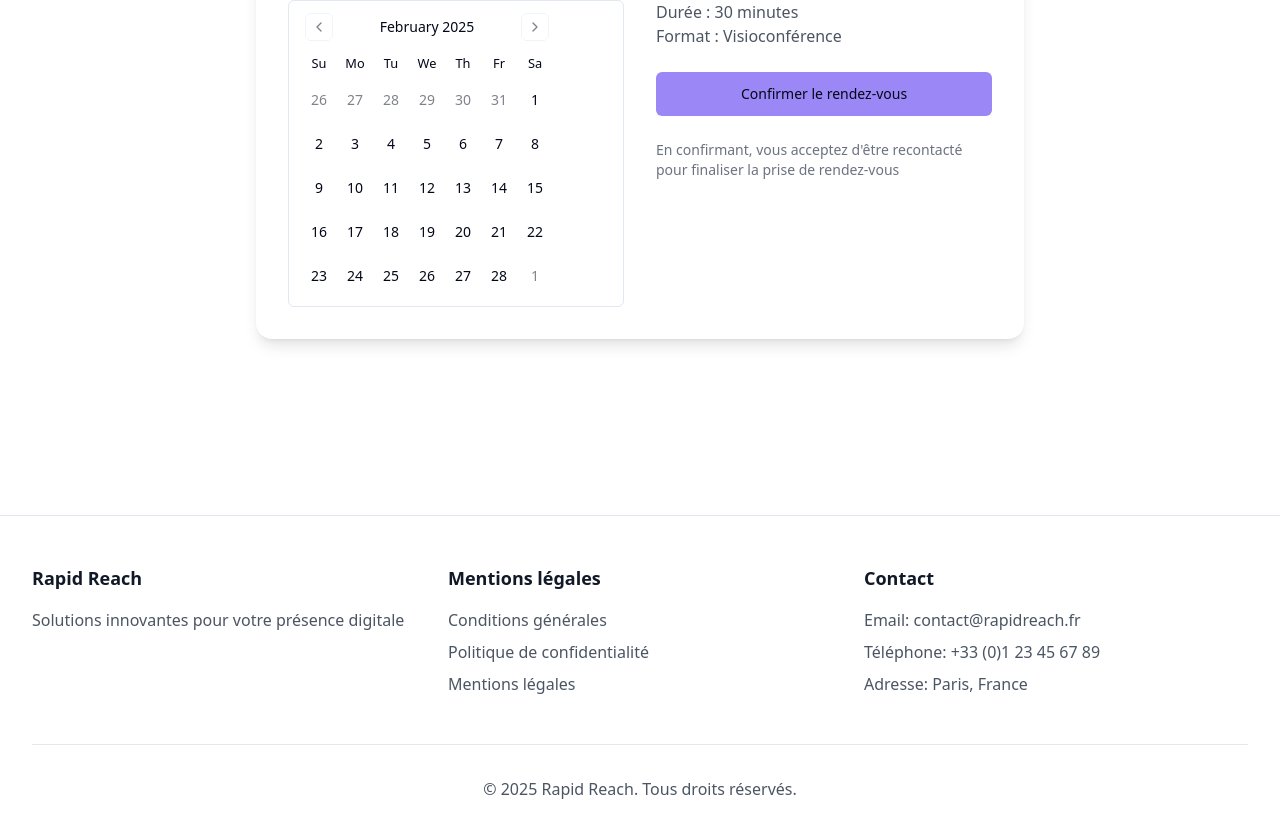
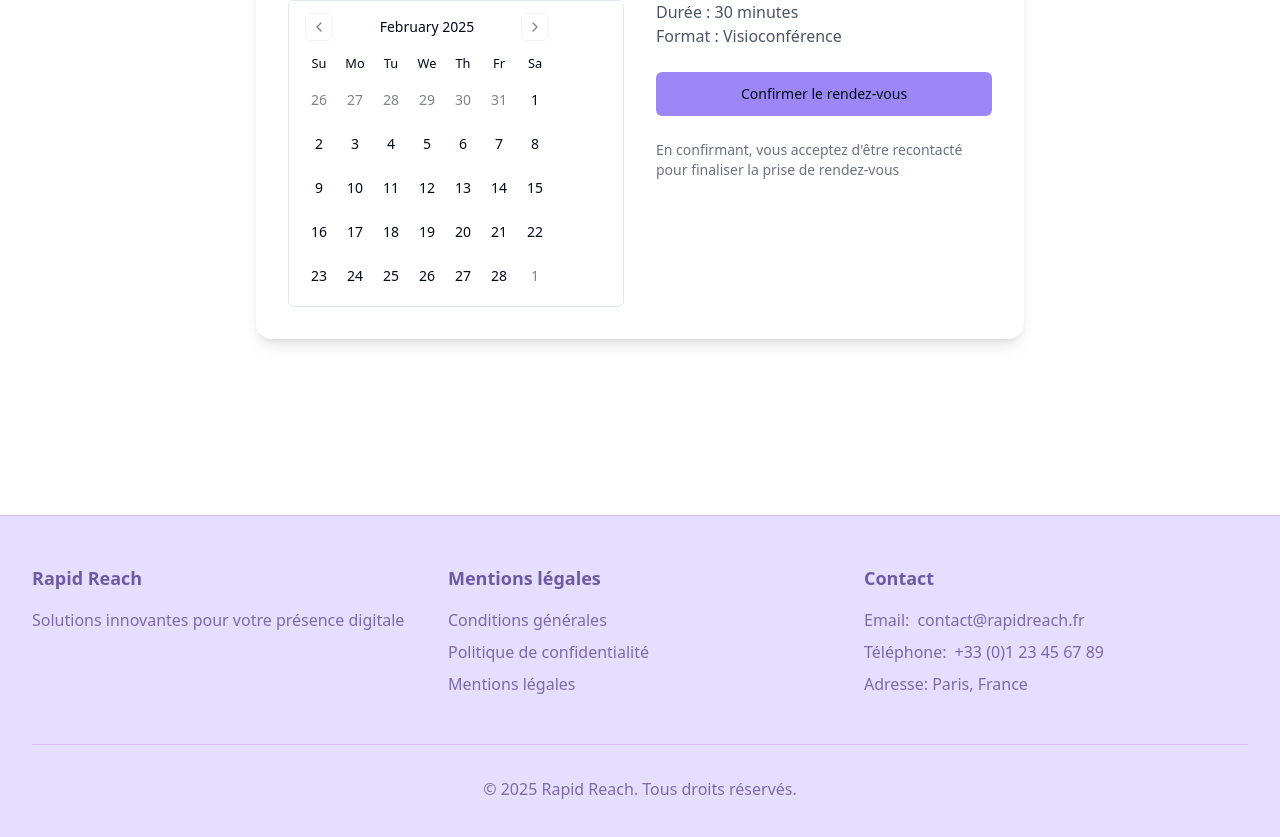
Before and after one commit to Guilou001/rapid-reach-landing-genius, a React (Vite) app: page / in a window 1280 px wide. Shown: the part 3673-4510 px from the top of the page. Built offline with nearby package versions, Linux system fonts and the light colour scheme.

Commit message:
Improve footer section styling
The footer section's styling was improved, using a lavender color scheme.

```diff
--- a/src/components/Footer.tsx
+++ b/src/components/Footer.tsx
@@ -1,31 +1,31 @@
 
 const Footer = () => {
   return (
-    <footer className="bg-white py-12 mt-20 border-t">
+    <footer className="bg-[#E5DEFF] py-12 mt-20 border-t border-[#D6BCFA]">
       <div className="max-w-7xl mx-auto px-4 sm:px-6 lg:px-8">
         <div className="grid grid-cols-1 md:grid-cols-3 gap-8">
           <div>
-            <h3 className="text-lg font-semibold text-gray-900 mb-4">Rapid Reach</h3>
-            <p className="text-gray-600">
+            <h3 className="text-lg font-semibold text-[#6E59A5] mb-4">Rapid Reach</h3>
+            <p className="text-[#7E69AB]">
               Solutions innovantes pour votre présence digitale
             </p>
           </div>
 
           <div>
-            <h3 className="text-lg font-semibold text-gray-900 mb-4">Mentions légales</h3>
+            <h3 className="text-lg font-semibold text-[#6E59A5] mb-4">Mentions légales</h3>
             <ul className="space-y-2">
               <li>
-                <a href="#" className="text-gray-600 hover:text-primary">
+                <a href="#" className="text-[#7E69AB] hover:text-[#9b87f5] transition-colors">
                   Conditions générales
                 </a>
               </li>
               <li>
-                <a href="#" className="text-gray-600 hover:text-primary">
+                <a href="#" className="text-[#7E69AB] hover:text-[#9b87f5] transition-colors">
                   Politique de confidentialité
                 </a>
               </li>
               <li>
-                <a href="#" className="text-gray-600 hover:text-primary">
+                <a href="#" className="text-[#7E69AB] hover:text-[#9b87f5] transition-colors">
                   Mentions légales
                 </a>
               </li>
@@ -33,23 +33,29 @@ const Footer = () => {
           </div>
 
           <div>
-            <h3 className="text-lg font-semibold text-gray-900 mb-4">Contact</h3>
+            <h3 className="text-lg font-semibold text-[#6E59A5] mb-4">Contact</h3>
             <ul className="space-y-2">
-              <li className="text-gray-600">
-                Email: contact@rapidreach.fr
+              <li className="text-[#7E69AB] flex items-center gap-2">
+                <span>Email:</span>
+                <a href="mailto:contact@rapidreach.fr" className="hover:text-[#9b87f5] transition-colors">
+                  contact@rapidreach.fr
+                </a>
               </li>
-              <li className="text-gray-600">
-                Téléphone: +33 (0)1 23 45 67 89
+              <li className="text-[#7E69AB] flex items-center gap-2">
+                <span>Téléphone:</span>
+                <a href="tel:+33123456789" className="hover:text-[#9b87f5] transition-colors">
+                  +33 (0)1 23 45 67 89
+                </a>
               </li>
-              <li className="text-gray-600">
+              <li className="text-[#7E69AB]">
                 Adresse: Paris, France
               </li>
             </ul>
           </div>
         </div>
 
-        <div className="mt-12 pt-8 border-t border-gray-200">
-          <p className="text-center text-gray-600">
+        <div className="mt-12 pt-8 border-t border-[#D6BCFA]">
+          <p className="text-center text-[#7E69AB]">
             © {new Date().getFullYear()} Rapid Reach. Tous droits réservés.
           </p>
         </div>
```
